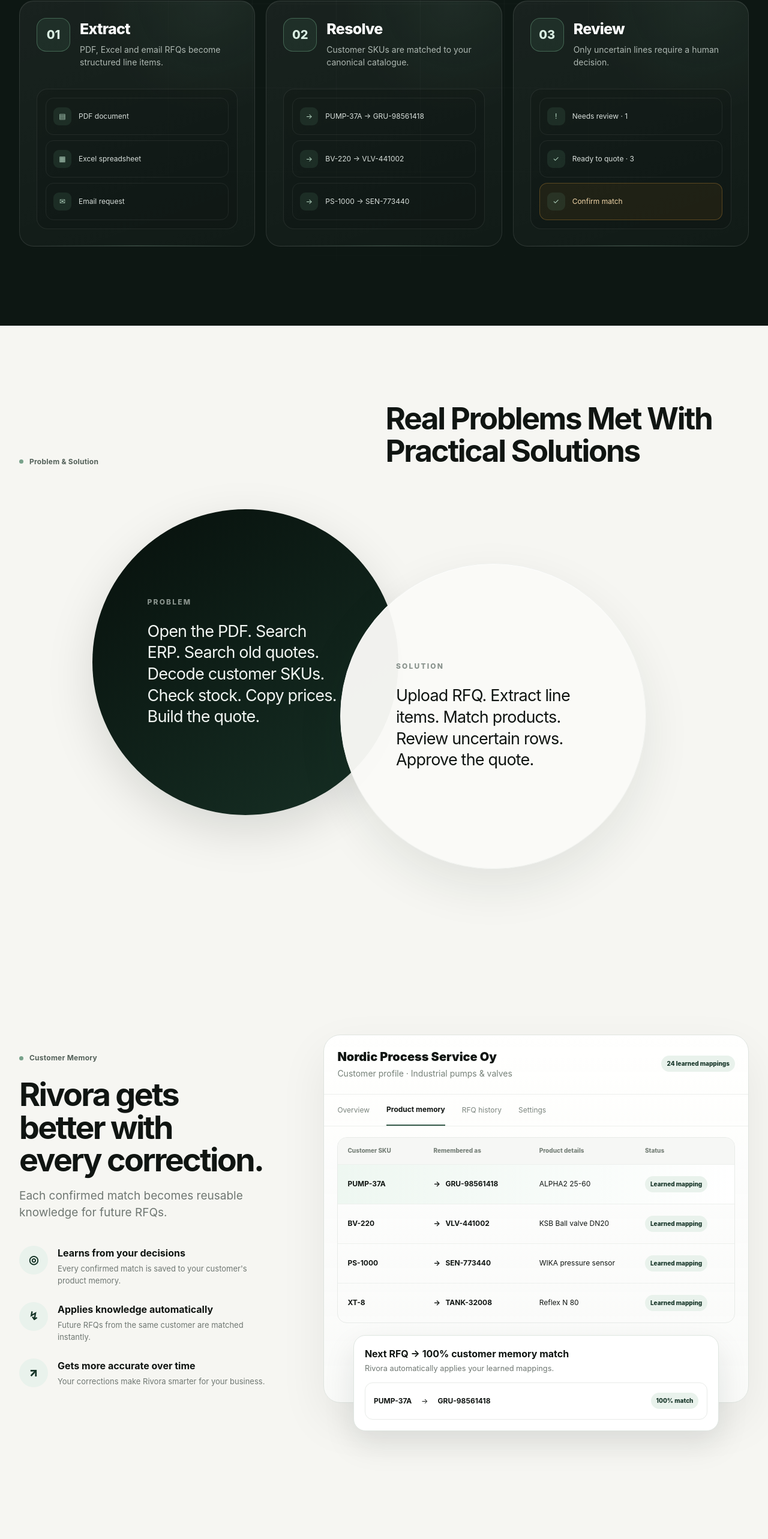
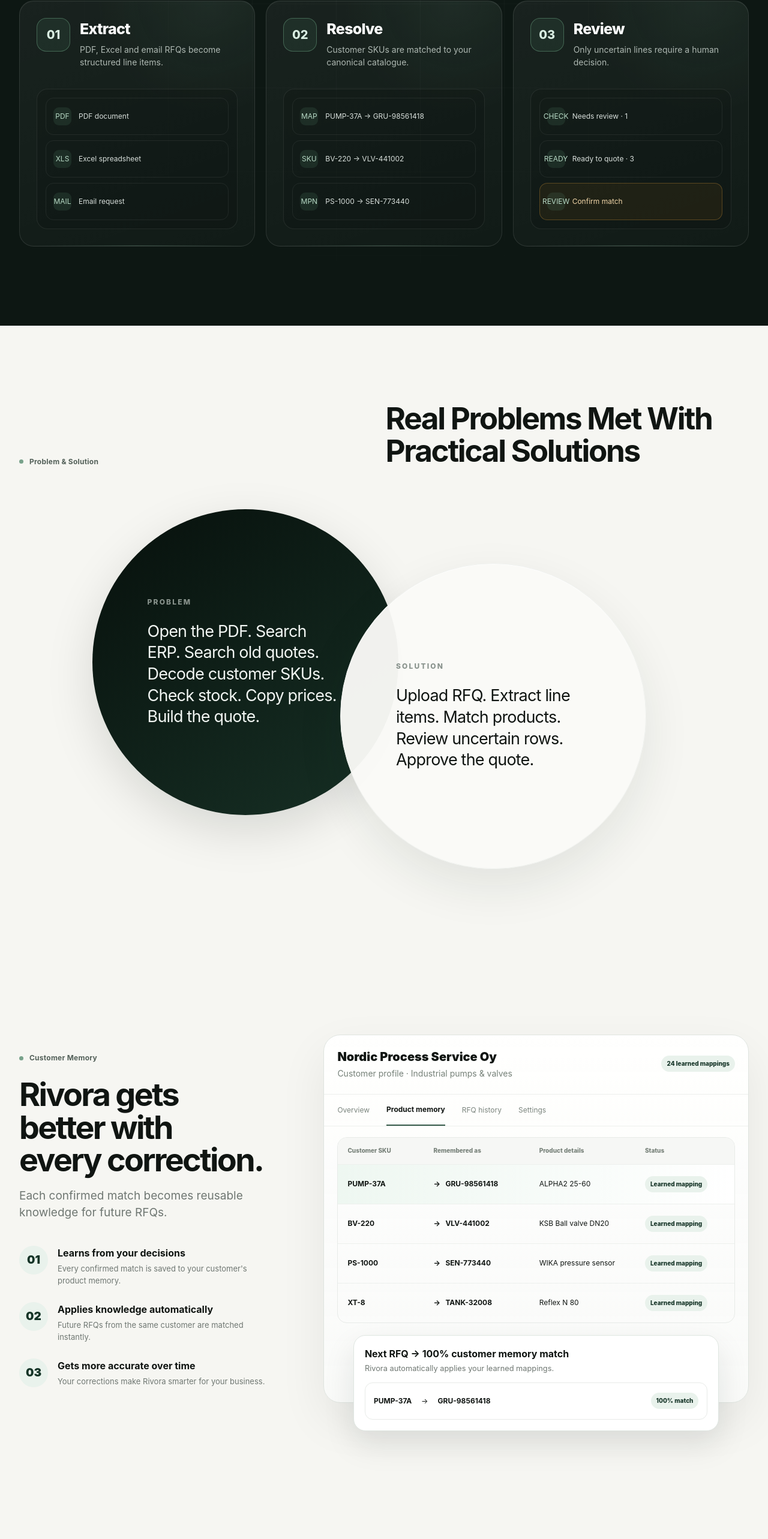
Before and after one commit to miromnb-coder/Rivora, a Next.js app: page / in a window 1280 px wide. Shown: the part 1631-4197 px from the top of the page at 60% size. Built offline with nearby package versions, Linux system fonts and the light colour scheme.

Commit message:
Unify marketing icon language with editorial labels

```diff
--- a/components/marketing/MarketingSections.tsx
+++ b/components/marketing/MarketingSections.tsx
@@ -93,7 +93,10 @@ export function HowItWorks() {
             <article key={step.n} className="dark-step-card">
               <div className="flex items-start gap-4"><span className="step-number">{step.n}</span><div><h3>{step.title}</h3><p>{step.body}</p></div></div>
               <div className="step-visual">
-                {step.visual.map((line, i) => <div key={line} className={i===2 && step.n==="03" ? "step-line active" : "step-line"}><span className="step-icon">{step.n==="01" ? ["▤","▦","✉"][i] : step.n==="02" ? "→" : ["!","✓","✓"][i]}</span><span>{line}</span></div>)}
+                {step.visual.map((line, i) => {
+                  const tag = step.n==="01" ? ["PDF","XLS","MAIL"][i] : step.n==="02" ? ["MAP","SKU","MPN"][i] : ["CHECK","READY","REVIEW"][i];
+                  return <div key={line} className={i===2 && step.n==="03" ? "step-line active" : "step-line"}><span className="step-icon">{tag}</span><span>{line}</span></div>;
+                })}
               </div>
             </article>
           ))}
@@ -135,9 +138,9 @@ export function CustomerMemory() {
         <h2>Rivora gets better with every correction.</h2>
         <p>Each confirmed match becomes reusable knowledge for future RFQs.</p>
         <div className="feature-list">
-          <div><i>◎</i><span><b>Learns from your decisions</b><small>Every confirmed match is saved to your customer's product memory.</small></span></div>
-          <div><i>↯</i><span><b>Applies knowledge automatically</b><small>Future RFQs from the same customer are matched instantly.</small></span></div>
-          <div><i>↗</i><span><b>Gets more accurate over time</b><small>Your corrections make Rivora smarter for your business.</small></span></div>
+          <div><i>01</i><span><b>Learns from your decisions</b><small>Every confirmed match is saved to your customer's product memory.</small></span></div>
+          <div><i>02</i><span><b>Applies knowledge automatically</b><small>Future RFQs from the same customer are matched instantly.</small></span></div>
+          <div><i>03</i><span><b>Gets more accurate over time</b><small>Your corrections make Rivora smarter for your business.</small></span></div>
         </div>
       </div>
       <div className="memory-ui">
@@ -171,9 +174,9 @@ export function ConfidenceSystem() {
         <h2>Automation where it’s safe. Humans where it matters.</h2>
         <p>Rivora separates deterministic matches from uncertain ones and routes only risky lines to review.</p>
         <div className="feature-list compact">
-          <div><i>✓</i><span><b>Deterministic matching</b><small>Exact and high-confidence matches auto-process.</small></span></div>
-          <div><i>◌</i><span><b>Human review for uncertainty</b><small>Only uncertain lines are routed to your team.</small></span></div>
-          <div><i>◇</i><span><b>Audit-friendly by design</b><small>Every decision keeps its confidence and method.</small></span></div>
+          <div><i>01</i><span><b>Deterministic matching</b><small>Exact and high-confidence matches auto-process.</small></span></div>
+          <div><i>02</i><span><b>Human review for uncertainty</b><small>Only uncertain lines are routed to your team.</small></span></div>
+          <div><i>03</i><span><b>Audit-friendly by design</b><small>Every decision keeps its confidence and method.</small></span></div>
         </div>
       </div>
       <div className="confidence-ui">
@@ -197,15 +200,15 @@ export function AiExtraction() {
         <h2>AI extracts. Rivora verifies. You approve.</h2>
         <p>PDF data extraction and product matching are intentionally separated for safety and control.</p>
         <div className="feature-list compact">
-          <div><i>▤</i><span><b>Full traceability</b><small>See exactly what was extracted, where it came from, and how it was matched.</small></span></div>
-          <div><i>⌁</i><span><b>Separate extraction and matching</b><small>AI reads the document first. Rivora matches products in a second step.</small></span></div>
-          <div><i>◌</i><span><b>Human approval</b><small>Only reviewed lines move forward to quotes.</small></span></div>
+          <div><i>01</i><span><b>Full traceability</b><small>See exactly what was extracted, where it came from, and how it was matched.</small></span></div>
+          <div><i>02</i><span><b>Separate extraction and matching</b><small>AI reads the document first. Rivora matches products in a second step.</small></span></div>
+          <div><i>03</i><span><b>Human approval</b><small>Only reviewed lines move forward to quotes.</small></span></div>
         </div>
       </div>
       <div className="audit-ui">
         <div className="audit-head"><div><b>RFQ-2026-1187</b><small>ACME Industrial</small></div><MatchBadge>Ready for review</MatchBadge></div>
         <div className="audit-product"><b>PUMP-37A</b><span>Circulation pump · 10 pcs</span></div>
-        <div className="audit-pipeline"><div><i>▤</i><span><b>PDF extraction</b><small>Extracts text and structure</small></span></div><em>→</em><div><i>◇</i><span><b>Product matching</b><small>Finds the best product in your catalog</small></span></div></div>
+        <div className="audit-pipeline"><div><i>PDF</i><span><b>PDF extraction</b><small>Extracts text and structure</small></span></div><em>→</em><div><i>SKU</i><span><b>Product matching</b><small>Finds the best product in your catalog</small></span></div></div>
         <div className="audit-metrics"><div><span>PDF extraction</span><b>96%</b></div><div><span>Product match</span><b>99%</b></div><div><span>Source</span><b>Page 2</b></div><div><span>Method</span><b>Exact SKU</b></div></div>
         <div className="audit-bottom"><div className="audit-fields"><b>Extraction result</b><pre>PUMP-37A{"\n"}Circulation pump{"\n"}10 pcs</pre><div><span>Customer code</span><b>PUMP-37A</b></div><div><span>Description</span><b>Circulation pump</b></div><div><span>Quantity</span><b>10 pcs</b></div></div><div className="audit-side"><div className="audit-tabs">Verification <span>Warnings 1</span></div><div className="matched-product"><b>GRU-98561418</b><small>Grundfos ALPHA2 25-60</small></div><div className="warning-box"><b>Low confidence on description</b><small>Customer description differs slightly from catalog. Please confirm the match.</small></div></div></div>
       </div>
@@ -220,7 +223,7 @@ export function FinalCta() {
         <div className="cta-copy"><SectionLabel>Rivora</SectionLabel><h2>Your next RFQ could already be <em>a quote.</em></h2><p>Upload an RFQ and let Rivora extract, resolve and prepare it for review.</p><div className="mt-7 flex flex-wrap gap-3"><Link href="/app/upload" className="cta-primary">Upload an RFQ <span>→</span></Link><a href="mailto:hello@rivora.fi" className="cta-secondary">Book a demo →</a></div><small>PDF, XLSX or CSV. No ERP integration required to start.</small></div>
         <div className="cta-flow">
           <div className="file-stack"><span>PDF</span><span>XLSX</span><span>CSV</span></div>
-          <div className="cta-rivora">≋</div>
+          <div className="cta-rivora">R</div>
           <span className="cta-arrow">→</span>
           <div className="quote-card"><div className="flex items-center gap-2"><i>✓</i><b>Quote ready</b></div><div className="mt-5 space-y-3"><span>GRU-98561418 <b>10 pcs</b></span><span>VLV-441002 <b>25 pcs</b></span><span>SEN-773440 <b>5 pcs</b></span></div></div>
         </div>
```
